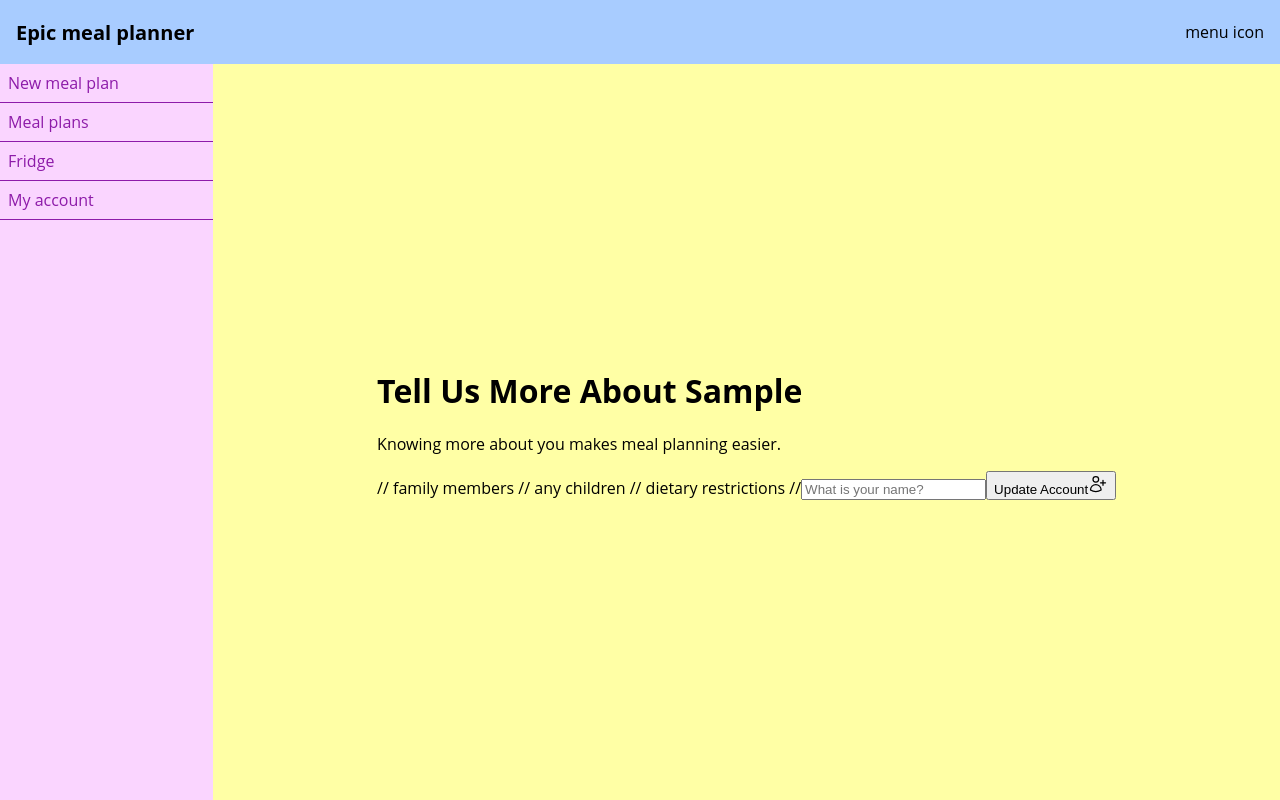
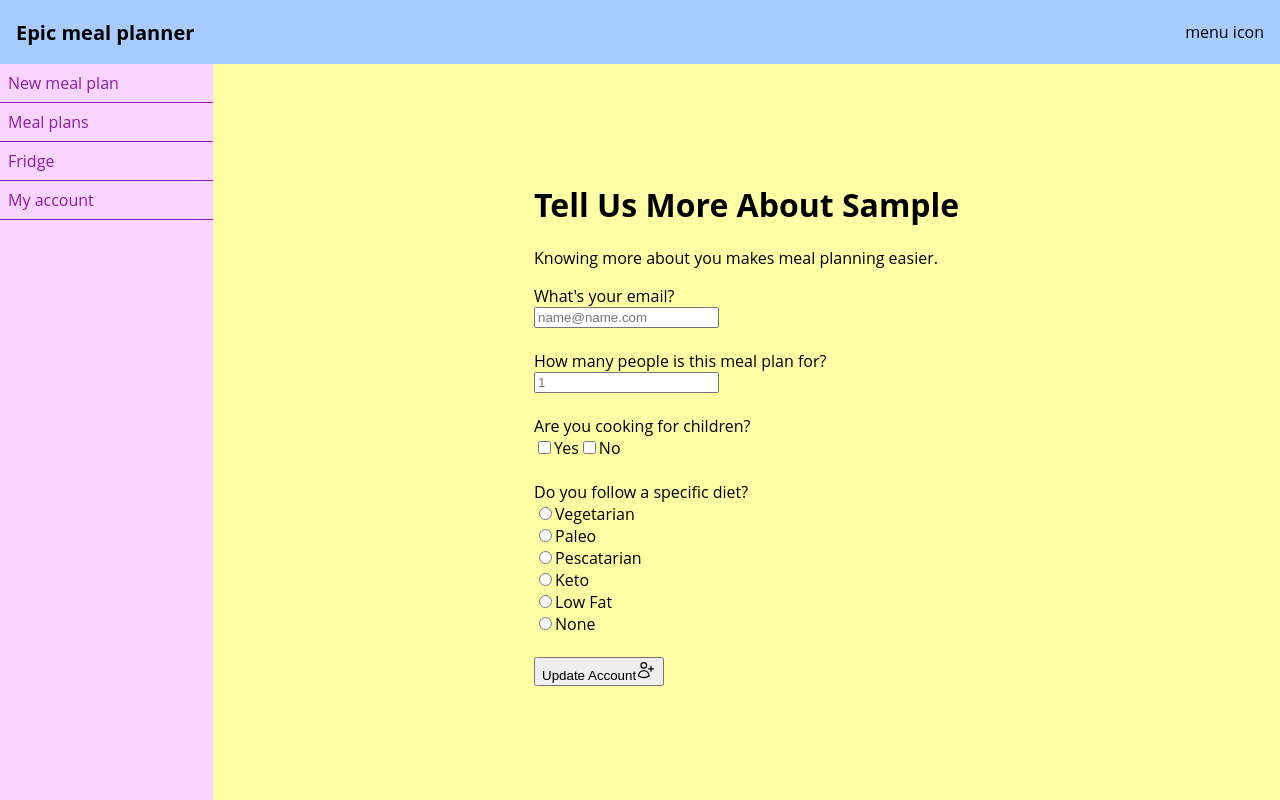
Before and after one commit to rachaelbrownie/meal-plan-app, a React app: page /account in a window 1280 px wide. Both pictures are taken after typing "Sample" into the empty fields and a click on the button "Create Account". Built offline with nearby package versions, Linux system fonts and the light colour scheme.

Commit message:
Updated account form inputs

```diff
--- a/src/routes/account.tsx
+++ b/src/routes/account.tsx
@@ -51,16 +51,39 @@ export const Account = () => {
             <h1>Tell Us More About <span className="accent">{userName}</span></h1>
             <p>Knowing more about you makes meal planning easier.</p>
             <Form method="post">
-              // family members
-              // any children
-              // dietary restrictions
-              //
-              <input type="text"
-                name="userName"
+              <label htmlFor="email">What's your email?</label><br />
+              <input type="email"
                 required
-                placeholder="What is your name?"
-                aria-label="Your Name"
-                autoComplete="given-name" />
+                placeholder="name@name.com"
+                aria-label="Email" />
+              <br /><br />
+              <label htmlFor="familyMembers">How many people is this meal plan for?</label><br />
+              <input type="number"
+                required
+                placeholder="1"
+                min="1"
+                aria-label="How many family members?" />
+              <br /><br />
+              <label htmlFor="children">Are you cooking for children?</label><br />
+              <input type="checkbox" />
+              <label htmlFor="yes">Yes</label>
+              <input type="checkbox" />
+              <label htmlFor="no">No</label>
+              <br /><br />
+              <label htmlFor="dietaryType">Do you follow a specific diet?</label><br />
+              <input type="radio" name="dietaryType" id="vegetarian" value="vegetarian" />
+              <label htmlFor="vegetarian">Vegetarian</label><br />
+              <input type="radio" name="dietaryType" id="paleo" value="paleo" />
+              <label htmlFor="paleo">Paleo</label><br />
+              <input type="radio" name="dietaryType" id="pescatarian" value="pescatarian" />
+              <label htmlFor="pescatarian">Pescatarian</label><br />
+              <input type="radio" name="dietaryType" id="keto" value="keto" />
+              <label htmlFor="keto">Keto</label><br />
+              <input type="radio" name="lowFat" id="lowFat" />
+              <label htmlFor="lowFat">Low Fat</label>< br />
+              <input type="radio" name="none" id="none" />
+              <label htmlFor="none">None</label>
+              <br /><br />
               <input type="hidden" name="_action" value="accountUpdate" />
               <button type="submit">
                 <span>Update Account</span>
```
